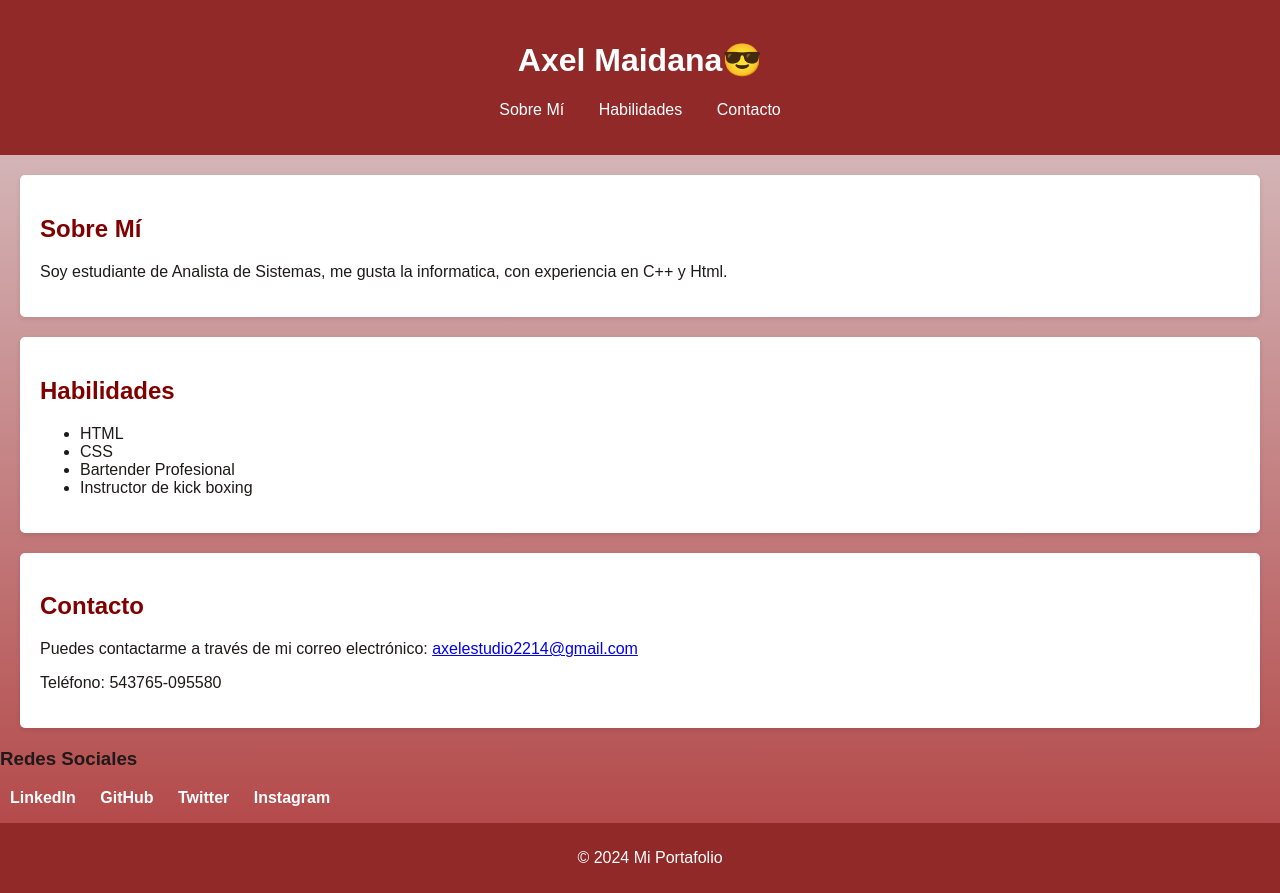
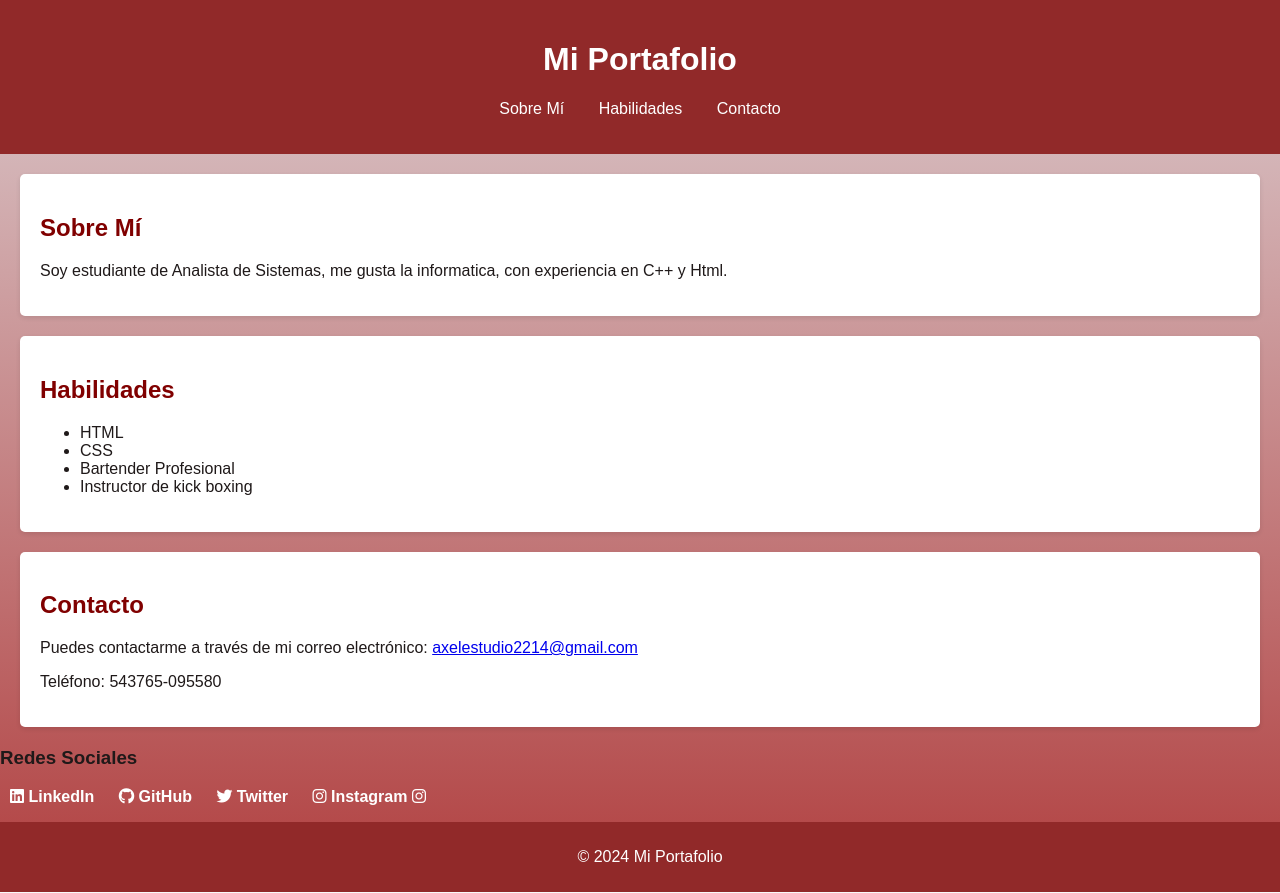
Before and after one commit to axelmaidana10/portafolio-axel, a plain HTML site: page index.html in a window 1280 px wide. Drawn offline with Linux system fonts and the light colour scheme.

Commit message:
Update index.html

```diff
--- a/index.html
+++ b/index.html
@@ -1,14 +1,33 @@
 <!DOCTYPE html>
+<html lang="es">
+    <!DOCTYPE html>
 <html lang="es">
 <head>
     <meta charset="UTF-8">
     <meta name="viewport" content="width=device-width, initial-scale=1.0">
-    <title> Axel Maidana😎</title>
     <link rel="stylesheet" href="styles.css">
+    <title>Menú de Opciones</title>
+</head>
+<body>
+
+
+    <script src="script.js"></script>
+</body>
+</html>
+
+<head>
+    <meta charset="UTF-8">
+    <meta name="viewport" content="width=device-width, initial-scale=1.0">
+    <title>Mi Portafolio</title>
+    <link rel="stylesheet" href="styles.css">
+    <head>
+        <link rel="stylesheet" href="https://cdnjs.cloudflare.com/ajax/libs/font-awesome/6.0.0-beta3/css/all.min.css">
+      </head>
+
 </head>
 <body>
     <header>
-        <h1> Axel Maidana😎</h1>
+        <h1>Mi Portafolio</h1>
         <nav>
             <ul>
                 <li><a href="#about">Sobre Mí</a></li>
@@ -31,6 +50,7 @@
             <li>Bartender Profesional</li>
             <li>Instructor de kick boxing</li>
 
+
         </ul>
     </section>
 
@@ -41,6 +61,7 @@
 
         <div id="contactInfo" class="hidden">
             <p>Teléfono: 543765-095580</p>
+
         </div>
     </section>
     <h3>Redes Sociales</h3>
@@ -63,6 +84,10 @@
         <li>
             <a href="https://www.instagram.com/axelmaidana__/profilecard/?igsh=ZGpicjM2amxxeXNu" target="_blank">
                 <i class="fab fa-instagram"></i> Instagram
+                <a href="https://www.instagram.com" target="_blank">
+                    <i class="fab fa-instagram"></i>
+                  </a>
+
             </a>
         </li>
     </ul>
```
